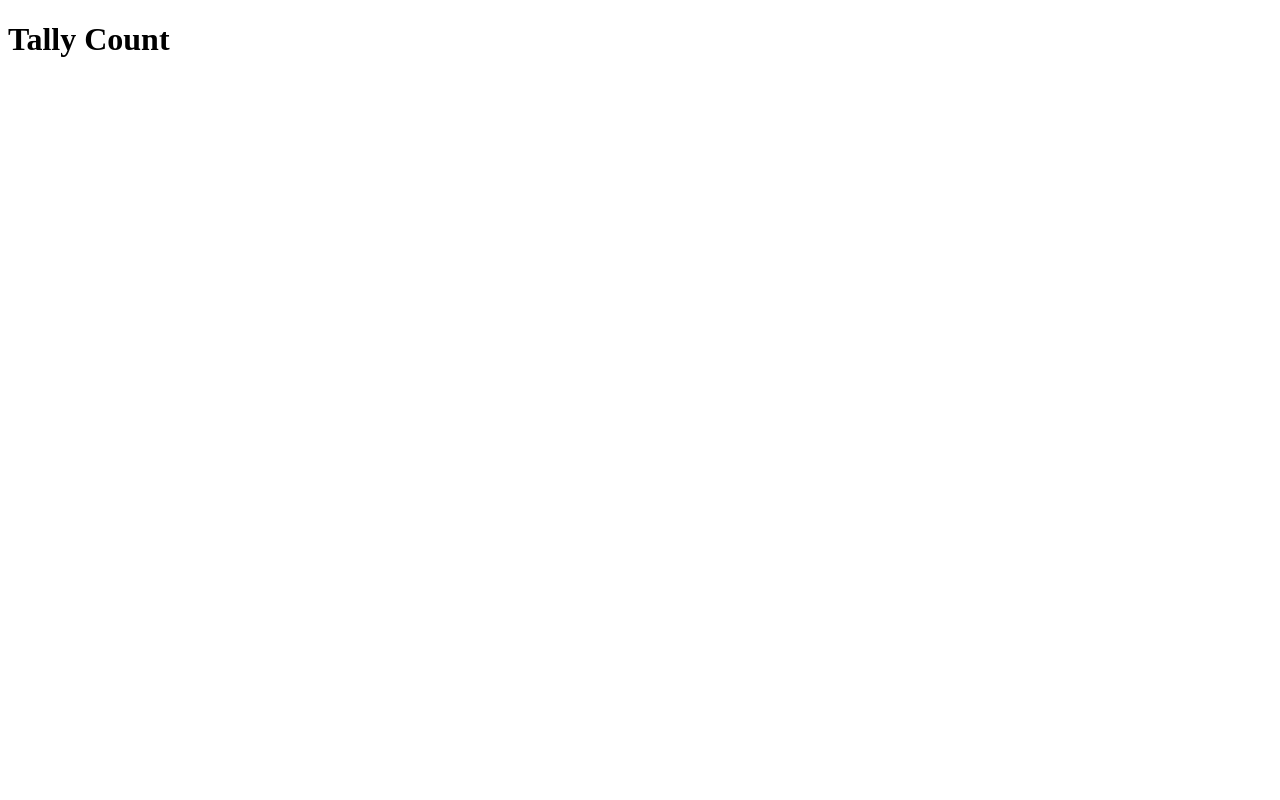
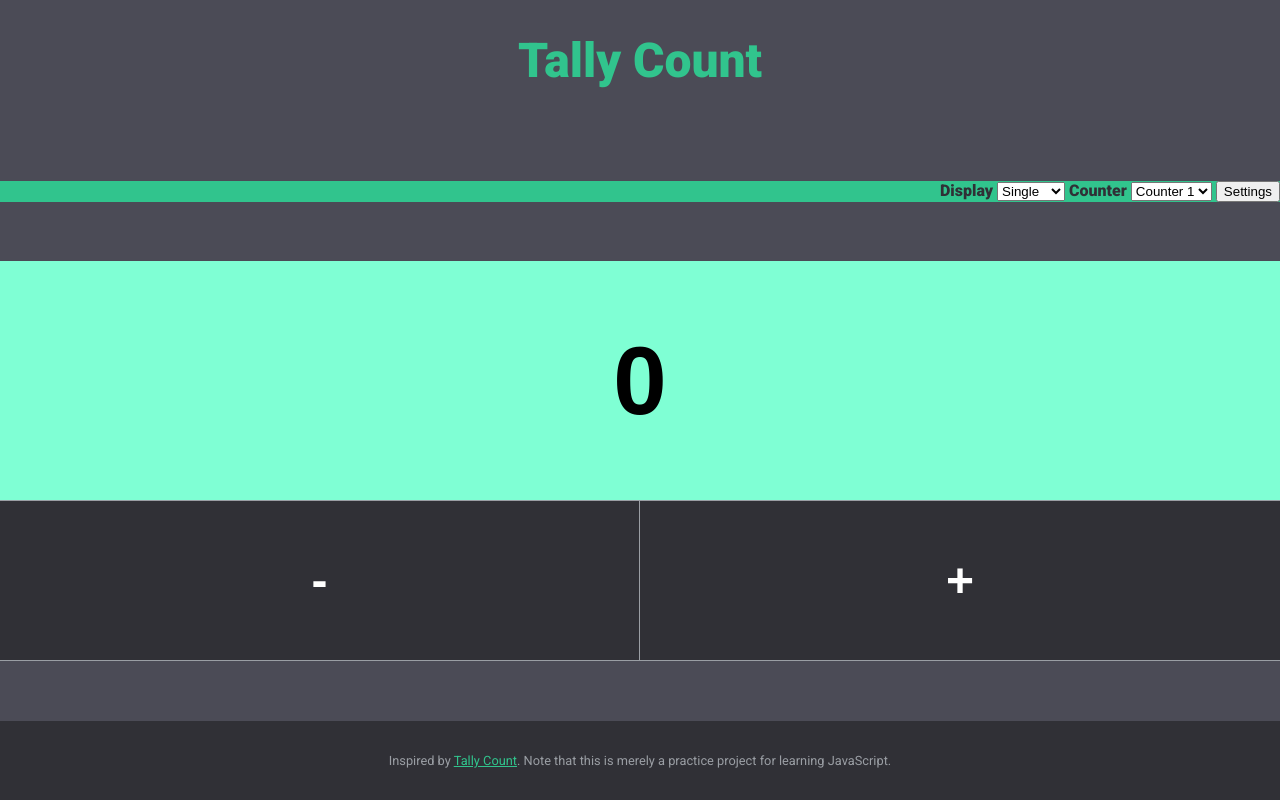
Before and after one commit to Tebogo00/Interactive-web-apps, a plain HTML site: page IWA_01/index.html in a window 1280 px wide. Drawn offline with Linux system fonts and the light colour scheme.

Commit message:
fixed all the errors so the code can run

```diff
--- a/IWA_01/index.html
+++ b/IWA_01/index.html
@@ -5,13 +5,46 @@
     <meta http-equiv="X-UA-Compatible" content="IE=edge">
     <meta name="viewport" content="width=device-width, initial-scale=1.0">
     <title>Tally Count</title>
-    <link rel="stylesheet.css" href="stylesheet.css"
+    <link rel="stylesheet" href="stylesheet.css">
+    <link rel="preconnect" href="https://fonts.googleapis.com">
+    <link rel="preconnect" href="https://fonts.gstatic.com" crossorigin>
+    <link href="https://fonts.googleapis.com/css2?family=Roboto:wght@400;900&display=swap" rel="stylesheet">
+    <script src="script.js" defer></script>
 </head>
 <body>
-    <header>
-        <h1>
-            Tally Count
-        </h1>
+    <header class="header">
+        <h1 class="header__title">Tally Count</h1>
     </header>
+    <aside class="controls">
+            <label>
+                <span>Display</span>
+                <select>
+                    <option>Single</option>
+                    <option>Multiple</option>
+                </select>
+            </label>
+            <label>
+                <span>Counter</span>
+                <select>
+                    <option>Counter 1</option>
+                    <option>Counter 2</option>
+                    <option>Counter 3</option>
+                </select>
+            </label>
+            <button>Settings</button>
+        </aside>
+    <main class="counter">
+        <input class="counter__value" data-key="number" readonly value="0" />
+        <div class="counter__actions">
+            <button data-key="subtract" class="counter__button
+    counter__button_first">-</button>
+            <button data-key="add" class="counter__button">+</button>
+        </div>
+    </main>
+    <footer class="footer">
+        Inspired by
+        <a class="footer__link" href="https://tallycount.app/">Tally Count</a>.
+        Note that this is merely a practice project for learning JavaScript.
+    </footer>
 </body>
 </html>
--- a/IWA_01/script.js
+++ b/IWA_01/script.js
@@ -0,0 +1,27 @@
+const MAX_NUMBER = 15
+const MIN_NUMBER = -5
+const number = document.querySelector('[data-key="number"]')
+const subtract = document.querySelector('[data-key="subtract"]')
+const add = document.querySelector('[data-key="add"]')
+const subtractHandler = () => {
+    const newValue = parseInt(number.value) - 1
+    number.value = newValue
+    if (add.disabled === true) {
+        add.disabled = false
+    }
+    if (newValue <= MIN_NUMBER) {
+        subtract.disabled = true
+    }
+}
+const addHandler = () => {
+    const newValue = parseInt(number.value) + 1
+    number.value = newValue
+    if (subtract.disabled === true) {
+        subtract.disabled = false
+    }
+    if (newValue >= MAX_NUMBER) {
+        add.disabled = true
+    }
+}
+subtract.addEventListener('click', subtractHandler)
+add.addEventListener('click', addHandler)
--- a/IWA_01/stylesheet.css
+++ b/IWA_01/stylesheet.css
@@ -0,0 +1,91 @@
+:root {
+    --color-green: #31C48D;
+    --color-white: #FFFFFF;
+    --color-dark-grey: #303036;
+    --color-medium-grey: #4B4B56;
+    --color-light-grey: #9A9EA4;
+    }
+    * {
+        box-sizing: border-box;
+    }
+    html {
+        height: 100vh;
+    }
+    body {
+    margin: 0;
+    background-color: var(--color-medium-grey);
+    color: var(--color-white);
+    font-family: Roboto, Arial, Helvetica, sans-serif;
+    display: flex;
+    flex-direction: column;
+    justify-content: space-between;
+    height: 100%;
+    }
+    /*header*/
+    .header {
+        text-align: center;
+    }
+    .header__title {
+        font-size: 3rem;
+        font-weight: 900;
+        color: var(--color-green);
+    }
+    /*controls*/
+    .controls {
+        background-color: var(--color-green) ;
+        text-align: right;
+        font-weight: bold;
+        color: var(--color-dark-grey);
+    }
+    /*counter*/
+    .counter {
+        background-color: var(--color-dark-grey);
+    }
+    .counter__value {
+        width: 100%;
+        height: 15rem;
+        text-align: center;
+        font-size: 6rem;
+        font-weight: 900;
+        background: none;
+        background-color: aquamarine;
+        color: black;
+        border-width: 0;
+        border-bottom: 1px solid var(--color-light-grey);
+    }
+    .counter__actions {
+    display: flex;
+    }
+    .counter__button {
+    background: none;
+    width: 50%;
+    border-width: 0;
+    color: var(--color-white);
+    font-size: 3rem;
+    height: 10rem;
+    border-bottom: 1px solid var(--color-light-grey);
+    transition: transform 0.3s;
+    transform: translateY(0);
+    font-weight: bold;
+    }
+    .counter__button:disabled {
+        opacity: 0.2;
+    }
+    .counter__button:active {
+    background: var(--color-medium-grey);
+    transform: translateY(2%);
+    }
+    .counter__button_first {
+        border-right: 1px solid var(--color-light-grey);
+    }
+    /*footer*/
+    .footer {
+        background-color: var(--color-dark-grey);
+        color: var(--color-light-grey);
+        padding: 2rem;
+        font-size: 0.8rem;
+        text-align: center;
+    }
+    .footer__link {
+        color: var(--color-green)
+    }
--- a/IWA_03/challenge1/configuration.js
+++ b/IWA_03/challenge1/configuration.js
@@ -2,3 +2,5 @@
 
 export const company = 'ACME Inc.'
 export const year = 2022
+
+//added export on line 3 and 4
--- a/IWA_03/challenge1/scripts.js
+++ b/IWA_03/challenge1/scripts.js
@@ -7,3 +7,8 @@ const message = '© ' + company + ' (' + year + ')';
 document.querySelector('footer').innerText = message;
 
 console.log(message)
+
+//edited configuration variable
+//added curly brackets
+//added semicolon to statements on line 6 and 7
+//added console.log so that the message on line 6 run
--- a/IWA_03/challenge2/alex.js
+++ b/IWA_03/challenge2/alex.js
@@ -6,3 +6,7 @@ export const role3 = "Head of Marketing"
 
 const display= firstname + " " + surname + " (" + role3 + ")";
 document.querySelector('#alex').innerText = display;
+
+//replaced private with const on line 3, 4 and 7
+//replaced public with const and role with role3
+//added semi-colons to line 7 and 8
--- a/IWA_03/challenge2/johannes.js
+++ b/IWA_03/challenge2/johannes.js
@@ -6,3 +6,7 @@ export const role2 = "Intern"
 
 const display= firstname + " " + surname + " (" + role2 + ")";
 document.querySelector('#johannes').innerText = display;
+
+//replaced private with const on line 3, 4 and 7
+//replaced public with const and role with role2
+//added semi-colons to line 7 and 8
--- a/IWA_03/challenge2/nwabisa.js
+++ b/IWA_03/challenge2/nwabisa.js
@@ -6,3 +6,7 @@ export const role1 = "CEO"
 
 const display= firstname + " " + surname + " (" + role1 + ")";
 document.querySelector('#nwabisa').innerText = display;
+
+//replace private with const on line 3, 4 and 7
+//replaced public with export const and role with role1
+//added semo-colons on line 7 and 8
--- a/IWA_03/challenge2/scripts.js
+++ b/IWA_03/challenge2/scripts.js
@@ -5,3 +5,6 @@ import { role2 } from "./johannes.js";
 import { role3 } from "./alex.js";
 
 console.log('Role:', role1, role2, role3)
+
+//added import to the 3 numbered roles and linked my imports to my js
+//added 3 numbered roles to my console.log so that it can return the different roles in the console
--- a/IWA_04/script.js
+++ b/IWA_04/script.js
@@ -33,3 +33,8 @@ if (date === 2050) {
 console.log('Your status is:', status);
 console.log('The year is:', date);
 console.log('The total holidays is:', count);
+
+//replaced const with let on line 3 so that 0 must not be constant, it changes
+//edited let count for additonal assignment
+//added semi-colons in my all my code
+//added "===" so that it can export when you console
```
Also changed, not shown: IWA_05/index.html (added, +13 -0 lines), IWA_05/script.js (added, +47 -0 lines).
